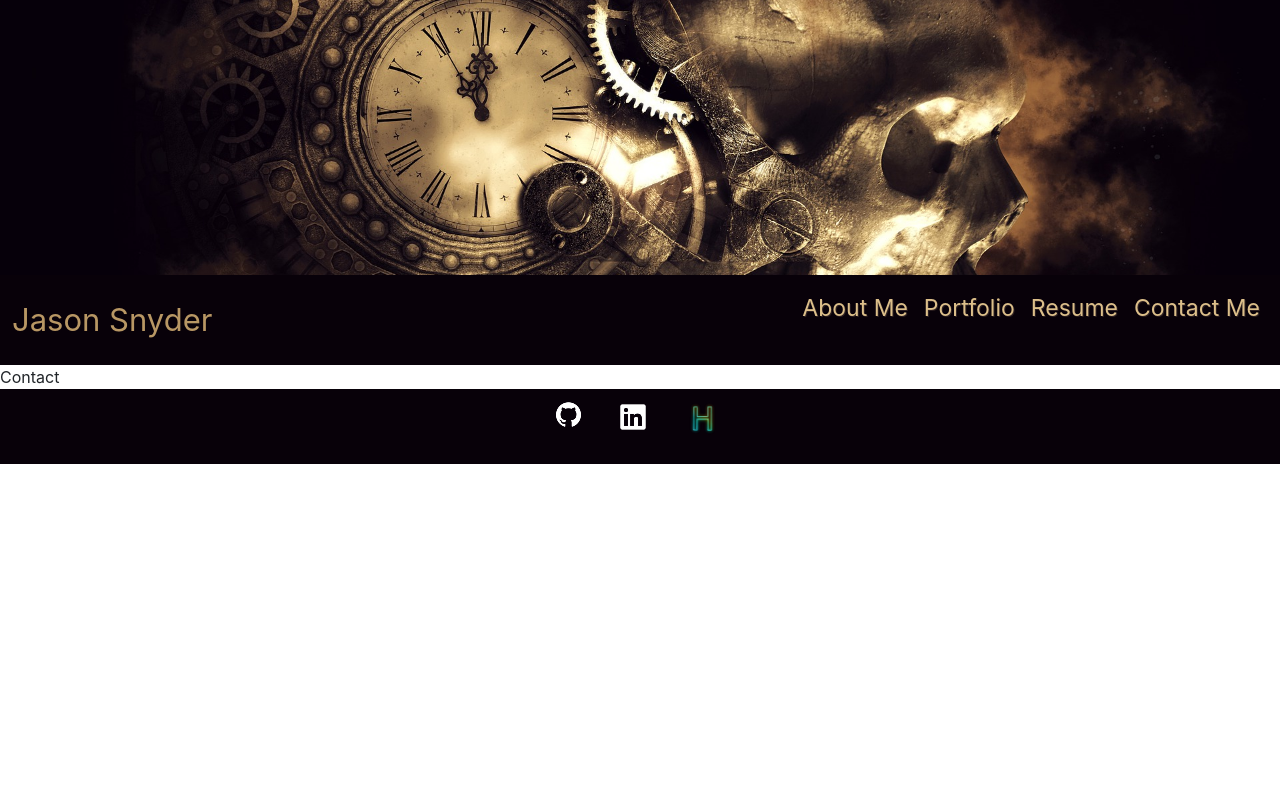
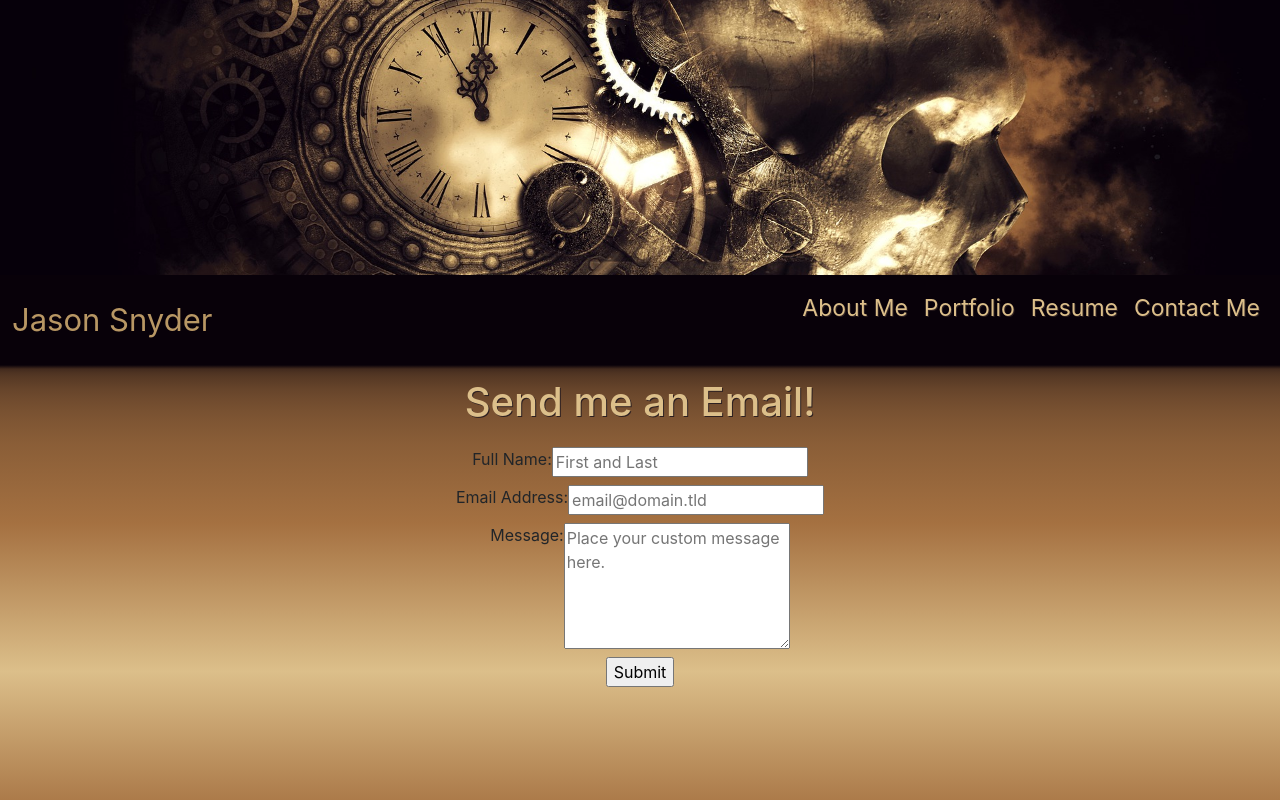
Before and after one commit to jsnyder159/react-portfolio, a React (Create React App) app in the folder portfolio/: page /contact in a window 1280 px wide. Shown: the top 800 px of the page. Built offline with nearby package versions, Linux system fonts and the light colour scheme; the HTML template or start-up script is replaced by a standard one.

Commit message:
added contact me form

```diff
--- a/portfolio/package.json
+++ b/portfolio/package.json
@@ -3,6 +3,7 @@
   "version": "0.1.0",
   "private": true,
   "dependencies": {
+    "@formspree/react": "^2.2.4",
     "@testing-library/jest-dom": "^5.16.4",
     "@testing-library/react": "^13.1.1",
     "@testing-library/user-event": "^13.5.0",
--- a/portfolio/src/components/pages/contact/Contact.js
+++ b/portfolio/src/components/pages/contact/Contact.js
@@ -1,10 +1,40 @@
 import React from 'react';
+import { useForm } from '@formspree/react';
 import './style.css'
 
-function Contact() {
+
+function ContactForm() {
+    const [state, handleSubmit] = useForm("mjvladld");
+    if (state.succeeded) {
+        return <p>Thanks for joining!</p>;
+    }
     return (
-        <div>Contact</div>
+        <form onSubmit={handleSubmit} className="contactForm " id="fs-frm" name="simple-contact-form" acceptCharset="utf-8" action="https://formspree.io/f/{form_id}" method="post">
+            <fieldset id="fs-frm-inputs">
+                <h1>Send me an Email!</h1>
+                    <div className=" contact-item d-flex justify-content-center align-content-center m-2">
+                        <label htmlFor="full-name">Full Name:</label>
+                        <input type="text" name="name" id="full-name" placeholder="First and Last" required=""></input>
+                    </div>
+                    <div className="contact-item d-flex justify-content-center align-content-center m-2">
+                        <label htmlFor="email-address">Email Address:</label>
+                        <input type="email" name="_replyto" id="email-address" placeholder="email@domain.tld" required=""></input>
+                    </div>
+                    <div className="contact-item d-flex justify-content-center align-content-center m-2">
+                        <label htmlFor="message">Message:</label>
+                        <textarea rows="5" name="message" id="message" placeholder="Place your custom message here." required=""></textarea>
+                        <input type="hidden" name="_subject" id="email-subject" value="Contact Form Submission"></input>
+                    </div>
+                    <div className="d-flex justify-content-center align-content-center">
+                        <input type="submit" value="Submit"></input>
+                    </div>
+            </fieldset>
+        </form >
     );
 }
-
-export default Contact;
+function App() {
+    return (
+        <ContactForm />
+    );
+}
+export default App;
--- a/portfolio/src/components/pages/contact/style.css
+++ b/portfolio/src/components/pages/contact/style.css
@@ -0,0 +1,7 @@
+.contactForm {
+    height: 600px;
+    text-align: center;
+    justify-content: center;
+    background: linear-gradient(var(--xik), 2%, var(--copper), var(--gold), var(--copper), var(--xik));
+
+}
--- a/portfolio/src/components/pages/portfolio/Portfolio.js
+++ b/portfolio/src/components/pages/portfolio/Portfolio.js
@@ -5,42 +5,42 @@ import skulls from "./images/skullbg.jpg"
 function Portfolio() {
     return (
         <div className="tallPort">
-            <div id="carouselExampleCaptions" class="carousel slide" data-bs-ride="carousel">
-                <div class="carousel-indicators">
-                    <button type="button" data-bs-target="#carouselExampleCaptions" data-bs-slide-to="0" class="active" aria-current="true" aria-label="Slide 1"></button>
+            <div id="carouselExampleCaptions" className="carousel slide" data-bs-ride="carousel">
+                <div className="carousel-indicators">
+                    <button type="button" data-bs-target="#carouselExampleCaptions" data-bs-slide-to="0" className="active" aria-current="true" aria-label="Slide 1"></button>
                     <button type="button" data-bs-target="#carouselExampleCaptions" data-bs-slide-to="1" aria-label="Slide 2"></button>
                     <button type="button" data-bs-target="#carouselExampleCaptions" data-bs-slide-to="2" aria-label="Slide 3"></button>
                 </div>
-                <div class="carousel-inner">
-                    <div class="carousel-item active">
-                        <img src={skulls} class="d-block w-100" alt="..."></img>
-                        <div class="carousel-caption d-none d-md-block">
+                <div className="carousel-inner">
+                    <div className="carousel-item active">
+                        <img src={skulls} className="d-block w-100" alt="..."></img>
+                        <div className="carousel-caption d-none d-md-block">
                             <h5>First slide label</h5>
                             <p>Some representative placeholder content for the first slide.</p>
                         </div>
                     </div>
-                    <div class="carousel-item">
-                        <img src={skulls} class="d-block w-100" alt="..."></img>
-                        <div class="carousel-caption d-none d-md-block">
+                    <div className="carousel-item">
+                        <img src={skulls} className="d-block w-100" alt="..."></img>
+                        <div className="carousel-caption d-none d-md-block">
                             <h5>Second slide label</h5>
                             <p>Some representative placeholder content for the second slide.</p>
                         </div>
                     </div>
-                    <div class="carousel-item">
-                        <img src={skulls} class="d-block w-100" alt="..."></img>
-                        <div class="carousel-caption d-none d-md-block">
+                    <div className="carousel-item">
+                        <img src={skulls} className="d-block w-100" alt="..."></img>
+                        <div className="carousel-caption d-none d-md-block">
                             <h5>Third slide label</h5>
                             <p>Some representative placeholder content for the third slide.</p>
                         </div>
                     </div>
                 </div>
-                <button class="carousel-control-prev" type="button" data-bs-target="#carouselExampleCaptions" data-bs-slide="prev">
-                    <span class="carousel-control-prev-icon" aria-hidden="true"></span>
-                    <span class="visually-hidden">Previous</span>
+                <button className="carousel-control-prev" type="button" data-bs-target="#carouselExampleCaptions" data-bs-slide="prev">
+                    <span className="carousel-control-prev-icon" aria-hidden="true"></span>
+                    <span className="visually-hidden">Previous</span>
                 </button>
-                <button class="carousel-control-next" type="button" data-bs-target="#carouselExampleCaptions" data-bs-slide="next">
-                    <span class="carousel-control-next-icon" aria-hidden="true"></span>
-                    <span class="visually-hidden">Next</span>
+                <button className="carousel-control-next" type="button" data-bs-target="#carouselExampleCaptions" data-bs-slide="next">
+                    <span className="carousel-control-next-icon" aria-hidden="true"></span>
+                    <span className="visually-hidden">Next</span>
                 </button>
             </div>
         </div>
--- a/portfolio/src/components/pages/resume/Resume.js
+++ b/portfolio/src/components/pages/resume/Resume.js
@@ -3,14 +3,15 @@ import './style.css'
 import resume from '../../../documents/resume.pdf'
 
 
-const skills = {
-    frontEnd: ['HTML', 'CSS', 'JavaScript', 'React', "jQuery", 'Bootstrap'],
-    backEnd: ['Node', 'Express', 'MySQl', 'Sequelize', 'MongoDB', 'Mongoose', 'GraphQL', 'Python'],
-    tech: ['Windows','MongoDB Compass', 'Insomnia', 'MySQL Workbench', 'Visual Studio Code', 'PyCharm', 'Heroku', 'Git' ]
-}
 
 
 function Resume() {
+    const skills = {
+        frontEnd: ['HTML', 'CSS', 'JavaScript', 'React', "jQuery", 'Bootstrap'],
+        backEnd: ['Node', 'Express', 'MySQl', 'Sequelize', 'MongoDB', 'Mongoose', 'GraphQL', 'Python'],
+        tech: ['Windows', 'MongoDB Compass', 'Insomnia', 'MySQL Workbench', 'Visual Studio Code', 'PyCharm', 'Heroku', 'Git']
+    }
+
     return (
         <div className='resume'>
             <h1 className='w-100'>Proficiencies</h1>
```
Also changed, not shown: 1 other file (tests, documents, lock files or other folders).
